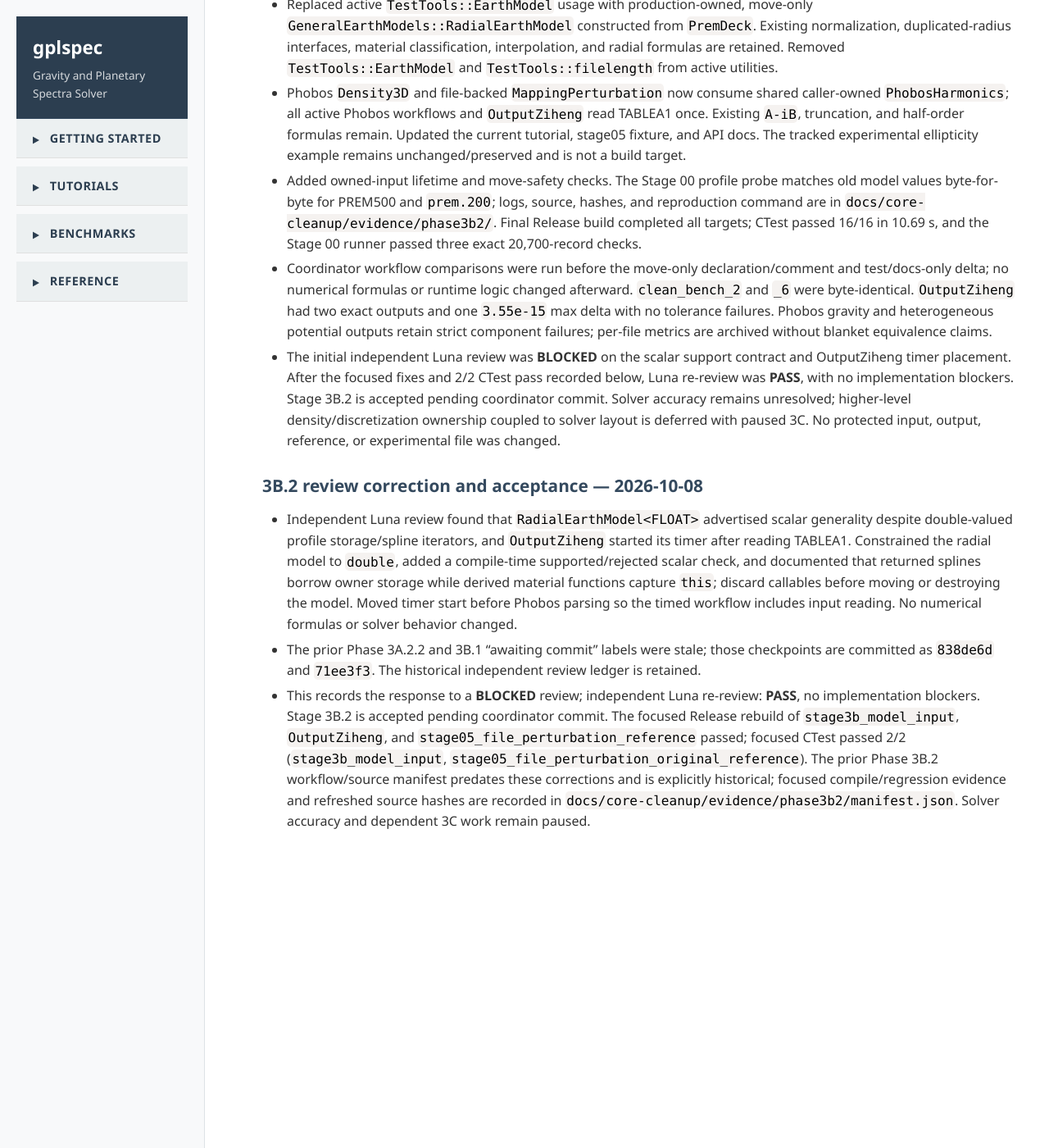
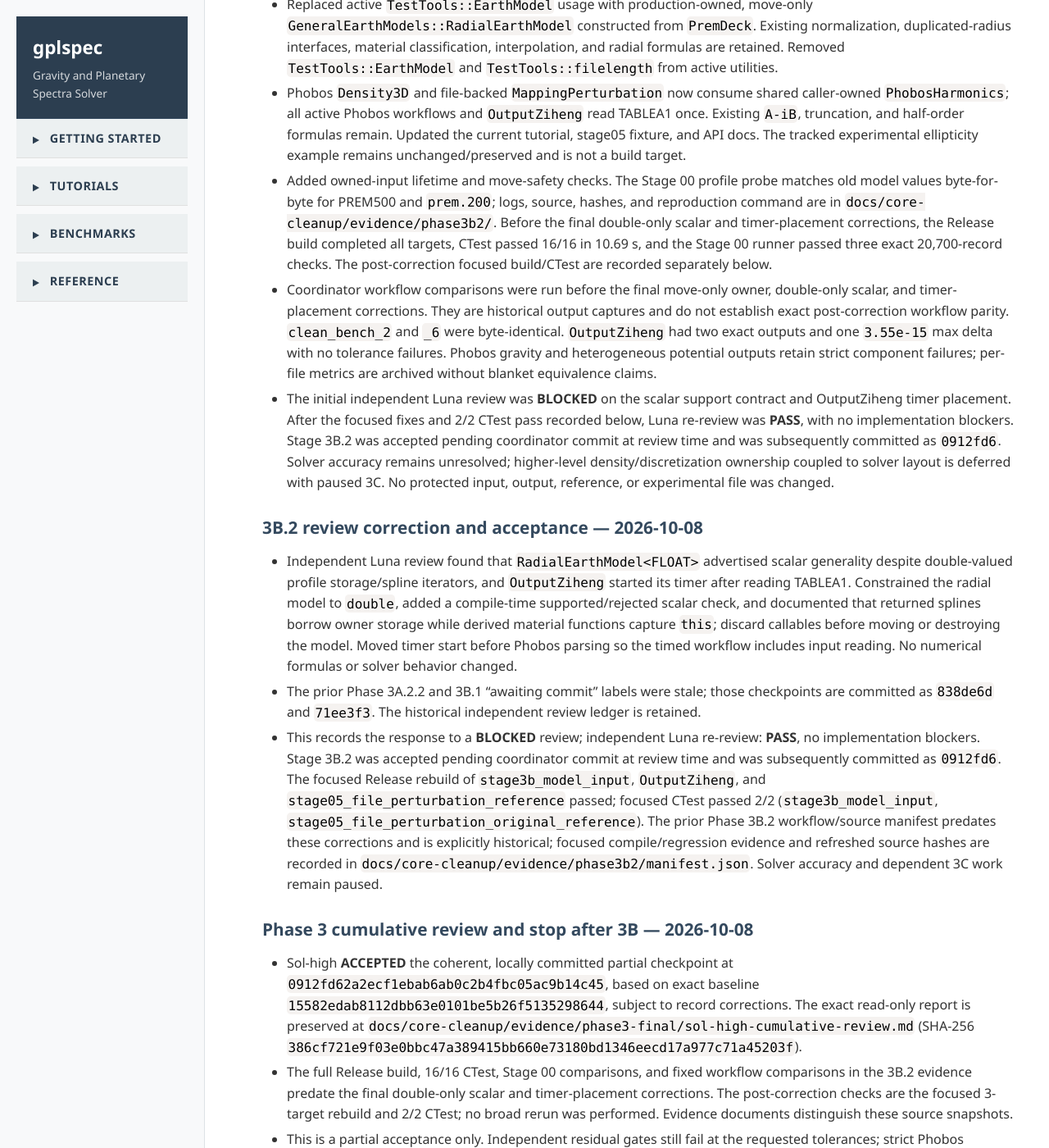
Before and after one commit to adcm2/gplspec, a Jekyll site: the page built from implementation_status.md, in a window 1280 px wide and 1400 px high, scrolled down 38231 px. Shown: the whole window at 82% size. Built offline with Jekyll 4.4.1, drawn with Linux system fonts in a browser that asks for light colours; nearby versions of some CDN libraries; our own code applies the rules of GitHub Pages for plain Markdown files; before the commit the page ends 39302 px from its top, so only the background shows below that; some of the changed text lies outside the part shown.

Commit message:
Record reviewed partial Phase 3 handoff and stop after 3B
Independent Luna documentation recheck: PASS. Sol-high cumulative review accepts implementation checkpoint 0912fd62a2ecf1ebab6ab0c2b4fbc05ac9b14c45 as a partial checkpoint only; final record-only recheck: PASS. Recheck report SHA-256: 5a2a74562c45ee41b61e94287565d557b935de43ca44b1c1e25c56a382f9627a. Handoff SHA-256: 4bbd6dd0fdfbb3b19e41ea7edd86c448494a9598729e34b91998e62f0c68c5c0. Solver scientific acceptance remains paused; stages 3C-3F have not started.

```diff
--- a/implementation_status.md
+++ b/implementation_status.md
@@ -491,17 +491,25 @@ At the user's request, copied the historical ellipticity experiment, plotting sc
 - Independent Luna evidence re-review: **PASS**, all 17 source/artifact hashes verified. Removed trailing spaces from five lines of the archived `ctest.log` only; the original `/tmp` transcript remains byte-identical and its hash plus normalized archive hash are recorded in the evidence manifest. No build or numerical test was rerun.
 
 
-## Phase 3 core-reconstruction — Stage 3B.2 accepted; awaiting coordinator commit — 2026-10-08
+## Phase 3 core-reconstruction — Stage 3B.2 committed; partial checkpoint paused after 3B — 2026-10-08
 
 - Replaced active `TestTools::EarthModel` usage with production-owned, move-only `GeneralEarthModels::RadialEarthModel` constructed from `PremDeck`. Existing normalization, duplicated-radius interfaces, material classification, interpolation, and radial formulas are retained. Removed `TestTools::EarthModel` and `TestTools::filelength` from active utilities.
 - Phobos `Density3D` and file-backed `MappingPerturbation` now consume shared caller-owned `PhobosHarmonics`; all active Phobos workflows and `OutputZiheng` read TABLEA1 once. Existing `A-iB`, truncation, and half-order formulas remain. Updated the current tutorial, stage05 fixture, and API docs. The tracked experimental ellipticity example remains unchanged/preserved and is not a build target.
-- Added owned-input lifetime and move-safety checks. The Stage 00 profile probe matches old model values byte-for-byte for PREM500 and `prem.200`; logs, source, hashes, and reproduction command are in `docs/core-cleanup/evidence/phase3b2/`. Final Release build completed all targets; CTest passed 16/16 in 10.69 s, and the Stage 00 runner passed three exact 20,700-record checks.
-- Coordinator workflow comparisons were run before the move-only declaration/comment and test/docs-only delta; no numerical formulas or runtime logic changed afterward. `clean_bench_2` and `_6` were byte-identical. `OutputZiheng` had two exact outputs and one `3.55e-15` max delta with no tolerance failures. Phobos gravity and heterogeneous potential outputs retain strict component failures; per-file metrics are archived without blanket equivalence claims.
-- The initial independent Luna review was **BLOCKED** on the scalar support contract and OutputZiheng timer placement. After the focused fixes and 2/2 CTest pass recorded below, Luna re-review was **PASS**, with no implementation blockers. Stage 3B.2 is accepted pending coordinator commit. Solver accuracy remains unresolved; higher-level density/discretization ownership coupled to solver layout is deferred with paused 3C. No protected input, output, reference, or experimental file was changed.
+- Added owned-input lifetime and move-safety checks. The Stage 00 profile probe matches old model values byte-for-byte for PREM500 and `prem.200`; logs, source, hashes, and reproduction command are in `docs/core-cleanup/evidence/phase3b2/`. Before the final double-only scalar and timer-placement corrections, the Release build completed all targets, CTest passed 16/16 in 10.69 s, and the Stage 00 runner passed three exact 20,700-record checks. The post-correction focused build/CTest are recorded separately below.
+- Coordinator workflow comparisons were run before the final move-only owner, double-only scalar, and timer-placement corrections. They are historical output captures and do not establish exact post-correction workflow parity. `clean_bench_2` and `_6` were byte-identical. `OutputZiheng` had two exact outputs and one `3.55e-15` max delta with no tolerance failures. Phobos gravity and heterogeneous potential outputs retain strict component failures; per-file metrics are archived without blanket equivalence claims.
+- The initial independent Luna review was **BLOCKED** on the scalar support contract and OutputZiheng timer placement. After the focused fixes and 2/2 CTest pass recorded below, Luna re-review was **PASS**, with no implementation blockers. Stage 3B.2 was accepted pending coordinator commit at review time and was subsequently committed as `0912fd6`. Solver accuracy remains unresolved; higher-level density/discretization ownership coupled to solver layout is deferred with paused 3C. No protected input, output, reference, or experimental file was changed.
 
 
 ### 3B.2 review correction and acceptance — 2026-10-08
 
 - Independent Luna review found that `RadialEarthModel<FLOAT>` advertised scalar generality despite double-valued profile storage/spline iterators, and `OutputZiheng` started its timer after reading TABLEA1. Constrained the radial model to `double`, added a compile-time supported/rejected scalar check, and documented that returned splines borrow owner storage while derived material functions capture `this`; discard callables before moving or destroying the model. Moved timer start before Phobos parsing so the timed workflow includes input reading. No numerical formulas or solver behavior changed.
 - The prior Phase 3A.2.2 and 3B.1 “awaiting commit” labels were stale; those checkpoints are committed as `838de6d` and `71ee3f3`. The historical independent review ledger is retained.
-- This records the response to a **BLOCKED** review; independent Luna re-review: **PASS**, no implementation blockers. Stage 3B.2 is accepted pending coordinator commit. The focused Release rebuild of `stage3b_model_input`, `OutputZiheng`, and `stage05_file_perturbation_reference` passed; focused CTest passed 2/2 (`stage3b_model_input`, `stage05_file_perturbation_original_reference`). The prior Phase 3B.2 workflow/source manifest predates these corrections and is explicitly historical; focused compile/regression evidence and refreshed source hashes are recorded in `docs/core-cleanup/evidence/phase3b2/manifest.json`. Solver accuracy and dependent 3C work remain paused.
+- This records the response to a **BLOCKED** review; independent Luna re-review: **PASS**, no implementation blockers. Stage 3B.2 was accepted pending coordinator commit at review time and was subsequently committed as `0912fd6`. The focused Release rebuild of `stage3b_model_input`, `OutputZiheng`, and `stage05_file_perturbation_reference` passed; focused CTest passed 2/2 (`stage3b_model_input`, `stage05_file_perturbation_original_reference`). The prior Phase 3B.2 workflow/source manifest predates these corrections and is explicitly historical; focused compile/regression evidence and refreshed source hashes are recorded in `docs/core-cleanup/evidence/phase3b2/manifest.json`. Solver accuracy and dependent 3C work remain paused.
+
+
+### Phase 3 cumulative review and stop after 3B — 2026-10-08
+
+- Sol-high **ACCEPTED** the coherent, locally committed partial checkpoint at `0912fd62a2ecf1ebab6ab0c2b4fbc05ac9b14c45`, based on exact baseline `15582edab8112dbb63e0101be5b26f5135298644`, subject to record corrections. The exact read-only report is preserved at `docs/core-cleanup/evidence/phase3-final/sol-high-cumulative-review.md` (SHA-256 `386cf721e9f03e0bbc47a389415bb660e73180bd1346eecd17a977c71a45203f`).
+- The full Release build, 16/16 CTest, Stage 00 comparisons, and fixed workflow comparisons in the 3B.2 evidence predate the final double-only scalar and timer-placement corrections. The post-correction checks are the focused 3-target rebuild and 2/2 CTest; no broad rerun was performed. Evidence documents distinguish these source snapshots.
+- This is a partial acceptance only. Independent residual gates still fail at the requested tolerances; strict Phobos gravity/heterogeneous component mismatches remain; paper/example mapping, interactive `lsmall`, and a replacement performance comparison remain unresolved. Parser validation does not cover nonnumeric trailing PREM optional values, Phobos triangular row order, or Phobos coefficient finiteness.
+- Per the user's stop instruction, work ends after the 3B input/model checkpoints. Stages 3A and 3B are incomplete; 3C–3F are not started. Solver accuracy and dependent numerical reconstruction remain paused. The handoff is `docs/core-cleanup/phase-3-handoff.md`. No Phase 4 work was performed.
```
Also changed, not shown: docs/core-cleanup/evidence/phase3-final/sol-high-cumulative-review.md (added, +28 -0 lines), docs/core-cleanup/evidence/phase3b2/README.md (+6 -3 lines), docs/core-cleanup/phase-3-handoff.md (added, +24 -0 lines), docs/core-cleanup/phase-3-reviews.md (+9 -3 lines), docs/core-cleanup/phase-3.md (+5 -1 lines).
